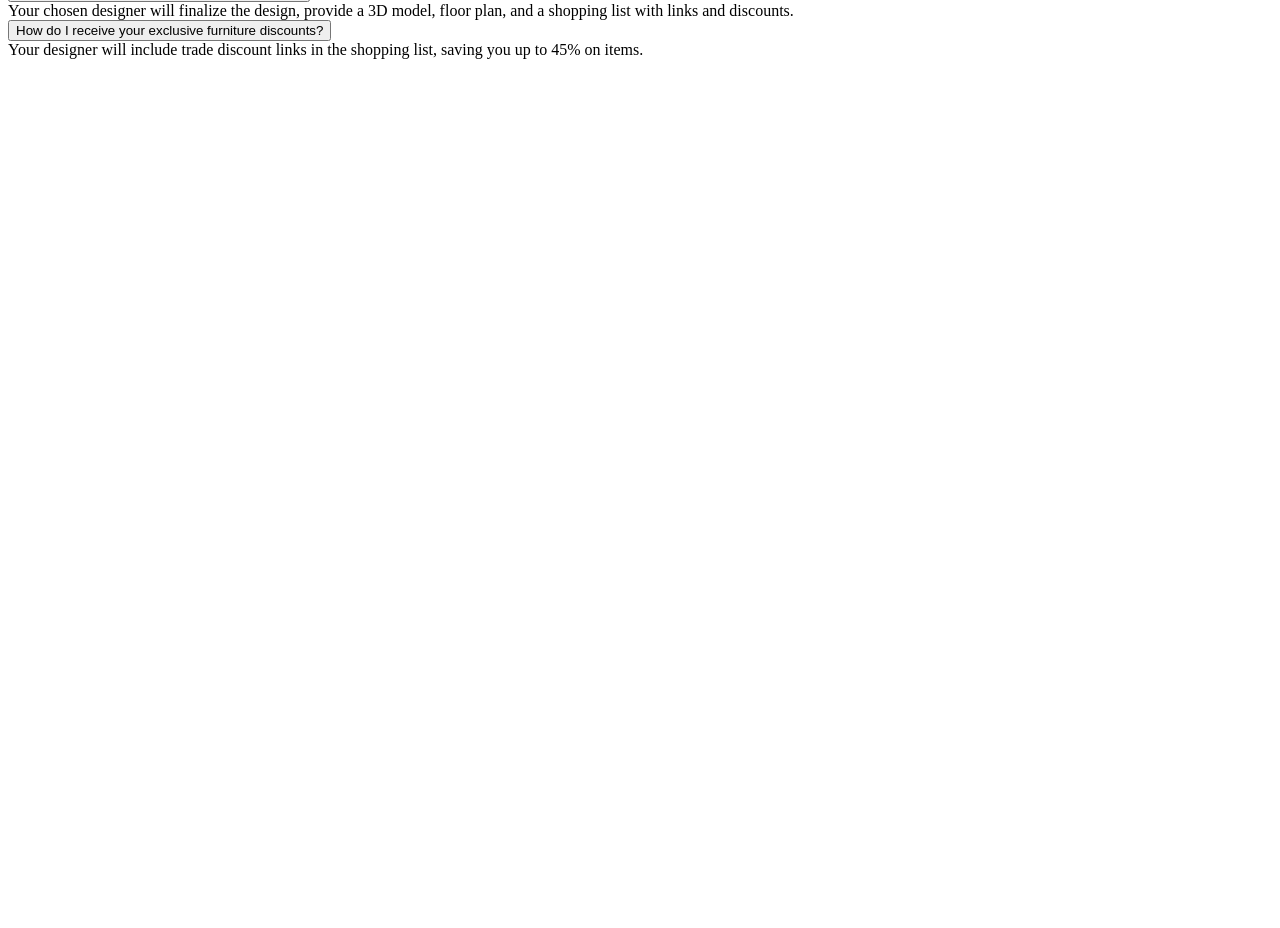
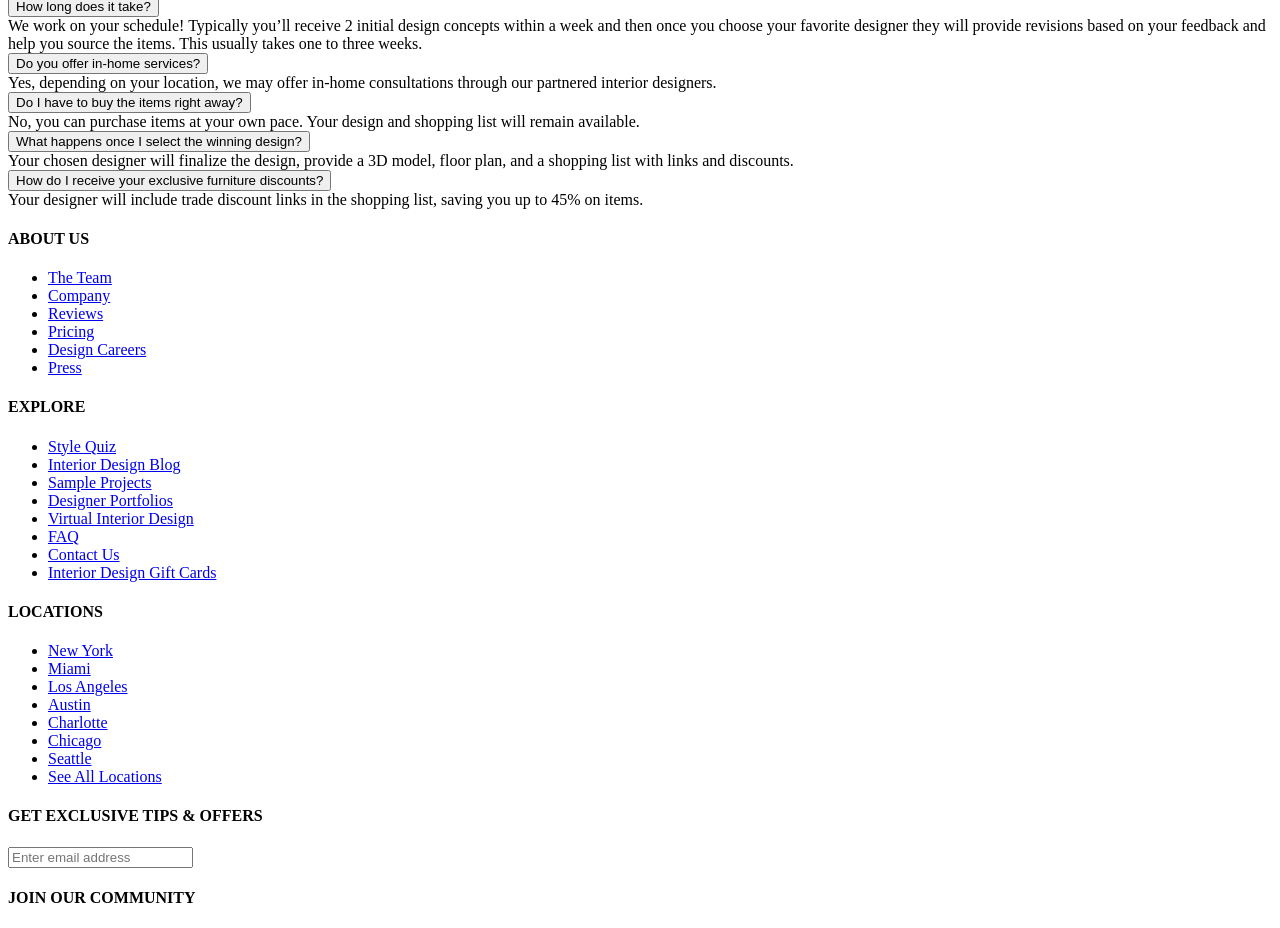
Before and after one commit to Taniiishka/clone-website, a Python web app: template templates/works.html in a window 1280 px wide. Shown: the part 5032-5960 px from the top of the page. Before the commit the page ends 5091 px from the top, so only its background shows below. Run offline with Jinja, Linux system fonts and the light colour scheme; the template is opened without the code that fills it, so the values that code supplies are empty.

Commit message:
Insert the same nav bar and footer in all other pages, I have done the html strucutre, implement the css styling by yourself. LOGIN IS NOT REQUIRED AS OF NOW.

```diff
--- a/templates/works.html
+++ b/templates/works.html
@@ -7,6 +7,20 @@
 
 </head>
 <body>
+  <!-- Navbar (copied from home.html) -->
+  <header>
+    <nav class="navbar">
+      <div class="logo">DECORILLA</div>
+      <ul class="nav-links">
+        <li><a href="#">How It Works</a></li>
+        <li><a href="portfolio.html">Portfolio</a></li>
+        <li><a href="#">Style Quiz</a></li>
+        <li><a href="blog.html">Blog</a></li>
+        <li><a href="#">Gift Cards</a></li>
+        <li><a class="btn" href="#hero">Get Started</a></li>
+      </ul>
+    </nav>
+  </header>
   <section class="hero-section">
     <div class="overlay"></div>
     <div class="hero-content">
@@ -254,9 +268,59 @@
   });
 </script>
 
-
-
-
-
+  <!-- Footer (copied from home.html) -->
+  <footer class="site-footer">
+    <div class="footer-container">
+      <div class="footer-column">
+        <h4>ABOUT US</h4>
+        <ul>
+          <li><a href="#">The Team</a></li>
+          <li><a href="#">Company</a></li>
+          <li><a href="#">Reviews</a></li>
+          <li><a href="#">Pricing</a></li>
+          <li><a href="#">Design Careers</a></li>
+          <li><a href="#">Press</a></li>
+        </ul>
+      </div>
+      <div class="footer-column">
+        <h4>EXPLORE</h4>
+        <ul>
+          <li><a href="#">Style Quiz</a></li>
+          <li><a href="#">Interior Design Blog</a></li>
+          <li><a href="#">Sample Projects</a></li>
+          <li><a href="#">Designer Portfolios</a></li>
+          <li><a href="#">Virtual Interior Design</a></li>
+          <li><a href="#">FAQ</a></li>
+          <li><a href="#">Contact Us</a></li>
+          <li><a href="#">Interior Design Gift Cards</a></li>
+        </ul>
+      </div>
+      <div class="footer-column">
+        <h4>LOCATIONS</h4>
+        <ul>
+          <li><a href="#">New York</a></li>
+          <li><a href="#">Miami</a></li>
+          <li><a href="#">Los Angeles</a></li>
+          <li><a href="#">Austin</a></li>
+          <li><a href="#">Charlotte</a></li>
+          <li><a href="#">Chicago</a></li>
+          <li><a href="#">Seattle</a></li>
+          <li><a href="#">See All Locations</a></li>
+        </ul>
+      </div>
+      <div class="footer-column subscribe-column">
+        <h4>GET EXCLUSIVE TIPS & OFFERS</h4>
+        <input type="email" placeholder="Enter email address" />
+        <h4>JOIN OUR COMMUNITY</h4>
+        <div class="social-icons">
+          <a href="#"><i class="fab fa-instagram"></i></a>
+          <a href="#"><i class="fab fa-facebook-f"></i></a>
+          <a href="#"><i class="fab fa-pinterest-p"></i></a>
+          <a href="#"><i class="fab fa-x-twitter"></i></a>
+          <a href="#"><i class="fab fa-youtube"></i></a>
+        </div>
+      </div>
+    </div>
+  </footer>
 </body>
 </html>
```
Also changed, not shown: templates/home.html (+3 -4 lines), templates/login.html (deleted, +0 -44 lines), templates/portfolio.html (+72 -1 lines).
